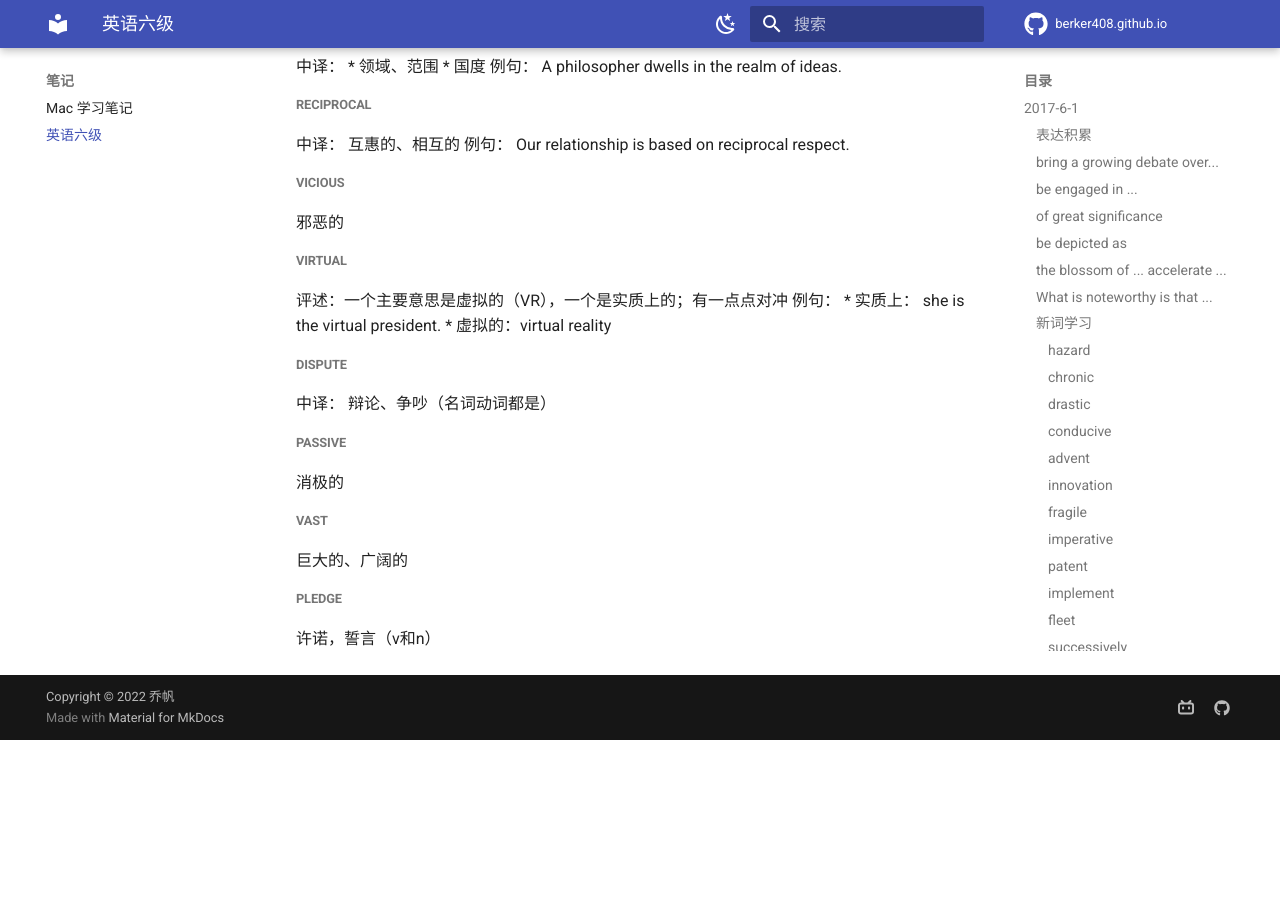
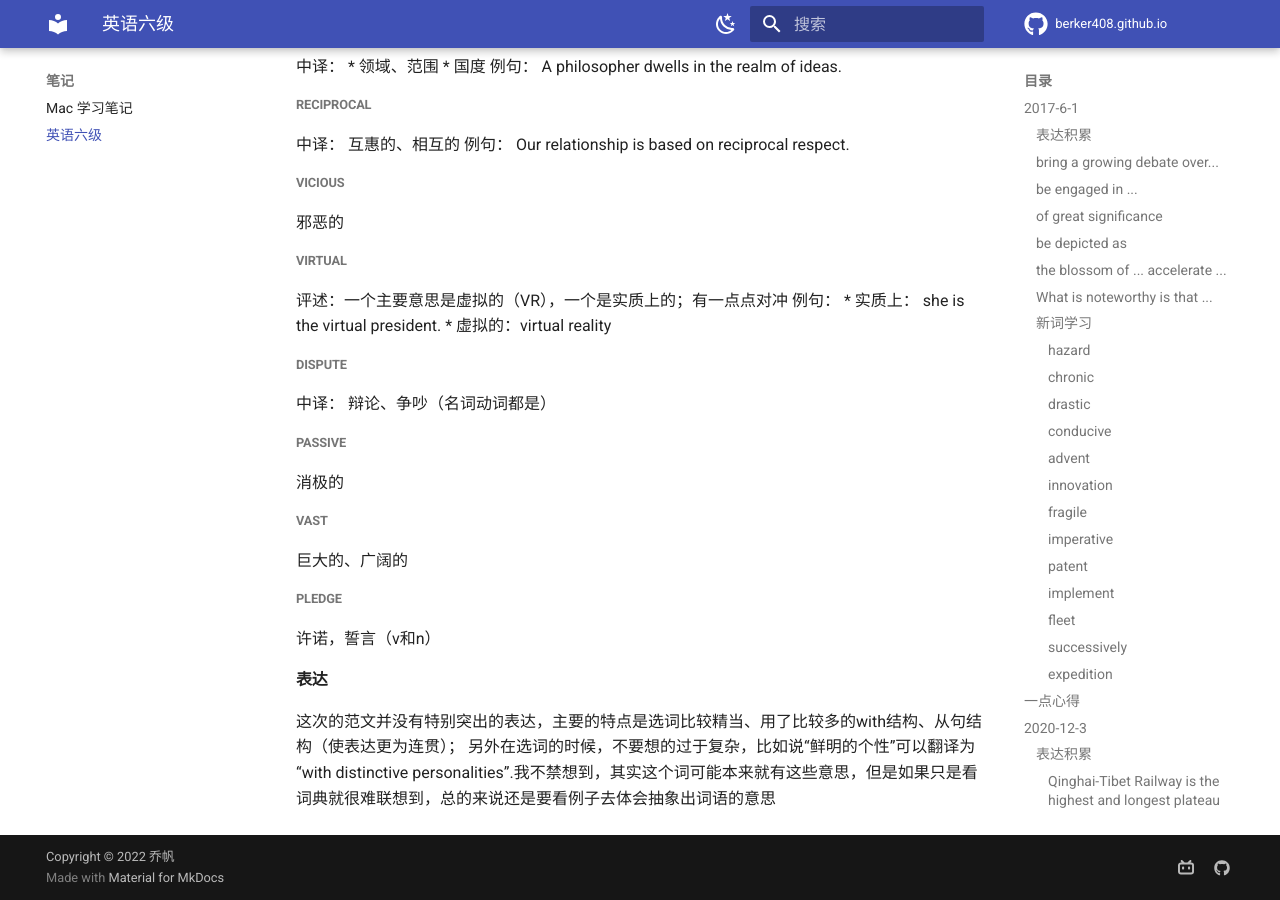
Before and after one commit to berker408/MySite, an MkDocs documentation site: the page built from docs/英语六级.md, in a window 1280 px wide and 900 px high, scrolled down 3580 px. Built offline with MkDocs 1.6.1 and Material for MkDocs 9.7.7, drawn with Linux system fonts in a browser that asks for light colours; before the commit the page ends 4320 px from its top, so only the background shows below that.

```diff
--- a/docs/英语六级.md
+++ b/docs/英语六级.md
@@ -165,3 +165,6 @@
 巨大的、广阔的
 ##### pledge
 许诺，誓言（v和n）
+#### 表达
+这次的范文并没有特别突出的表达，主要的特点是选词比较精当、用了比较多的with结构、从句结构（使表达更为连贯）；
+另外在选词的时候，不要想的过于复杂，比如说“鲜明的个性”可以翻译为“with distinctive personalities”.我不禁想到，其实这个词可能本来就有这些意思，但是如果只是看词典就很难联想到，总的来说还是要看例子去体会抽象出词语的意思
--- a/mkdocs.yml
+++ b/mkdocs.yml
@@ -59,6 +59,8 @@
       - 猫咪手册.md
     - 运动:
       - 篮球基础.md
+    - 摄影:
+      - iPhone相机使用说明.md
 
 # [Extensions]
 plugins:
```
Also changed, not shown: docs/iPhone相机使用说明.md (added, +15 -0 lines).
